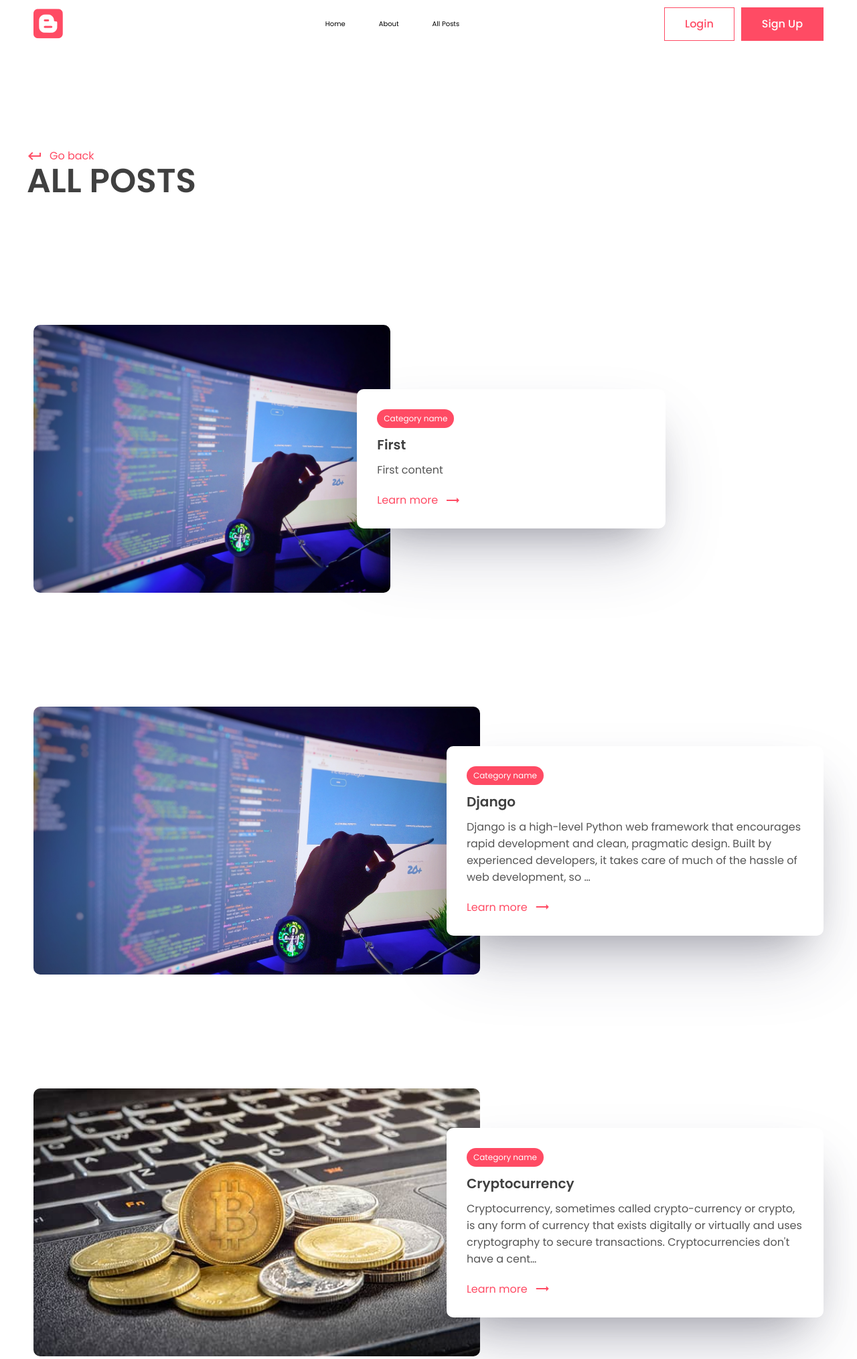
After one commit to manyal12345/blogapp, a Django app: page /all_posts in a window 1280 px wide. The commit adds this page. Shown: the top 2029 px of the page at 67% size. Run offline with Django 4.2, Linux system fonts and the light colour scheme; data comes from the database, SQL or seed files in the repository; both versions use the stored data as it was after the commit; some libraries are stand-ins or nearby versions.

Commit message:
requirements files

```diff
--- a/app/admin.py
+++ b/app/admin.py
@@ -1,6 +1,6 @@
 from django.contrib import admin
 
-from app.models import Comments, Post, Subscribe, Tag, Profile, WebsiteMeta
+from app.models import Comments, Post, Subscribe, Tag, Profile, VideoSlider, WebsiteMeta
 
 # Register your models here.
 admin.site.register(Post)
@@ -9,3 +9,4 @@ admin.site.register(Comments)
 admin.site.register(Subscribe)
 admin.site.register(Profile)
 admin.site.register(WebsiteMeta)
+admin.site.register(VideoSlider)
--- a/app/models.py
+++ b/app/models.py
@@ -46,6 +46,11 @@ class Post(models.Model):
     view_count = models.IntegerField(null=True, blank=True)
     is_featured = models.BooleanField(default=False)
     author = models.ForeignKey(User, on_delete=models.CASCADE, null=True, blank =True)
+    bookmarks = models.ManyToManyField(User, blank=True, related_name="bookmarks", default=None)
+    likes = models.ManyToManyField(User, blank=True, related_name="post_like", default=None)
+
+    def number_of_likes(self):
+        return self.likes.count()
 
 class Comments(models.Model):
     content = models.TextField()
@@ -61,3 +66,8 @@ class WebsiteMeta(models.Model):
     title = models.CharField(max_length=200)
     description = models.CharField(max_length=500)
     about = models.TextField()
+
+class VideoSlider(models.Model):
+    video = models.FileField(null=True, blank=True, upload_to="videos/")
+    title = models.CharField(max_length=100)
+    description = models.CharField(max_length=200)
--- a/app/static/app/style.css
+++ b/app/static/app/style.css
@@ -1,4 +1,5 @@
 @import url("https://fonts.googleapis.com/css2?family=Poppins:ital,wght@0,100;0,200;0,300;0,400;0,500;0,600;0,700;0,800;0,900;1,100;1,200;1,300;1,400;1,500;1,600;1,700;1,800;1,900&display=swap");
+@import url('https://fonts.googleapis.com/css2?family=Poppins:ital,wght@0,400;0,600;0,700;1,200&display=swap');
 
 * {
   margin: 0;
@@ -124,9 +125,27 @@ header .container {
 }
 
 .links a {
-  color: var(--black);
-  font-size: 1.6rem;
-  font-weight: 500;
+  position: relative;
+  color: #000;
+  font-size: 1em;
+  font-weight: 400;
+  text-decoration: none;
+  margin-left: 30px;
+  transition: 0.3s;
+}
+.links a ::before{
+  content: '';
+  position: absolute;
+  background: #000;
+  width: 0;
+  height: 3px;
+  bottom: 0;
+  left: 0;
+  transition: 0.3s;
+}
+.links a:hover::before{
+  width: 100%;
+
 }
 
 .link-active {
@@ -1064,3 +1083,118 @@ main {
 .reply button {
   background: transparent;
 }
+
+/* For Video Slider */
+
+/*
+.home{
+  position: relative;
+  width: 100%;
+  min-height: 100va;
+  display: flex;
+  justify-content: center;
+  flex-direction: column;
+  background: skyblue;
+}
+
+.home .content{
+  z-index: 888;
+  color: #fff;
+  width: 70%;
+  margin-top: 50px;
+  display: none;
+}
+
+.home .content.active{
+  display: block;
+}
+
+.home .content h1{
+  font-size: 4em;
+  font-weight: 700;
+  text-transform: uppercase;
+  letter-spacing: 5px;
+  line-height: 70px;
+  margin-bottom: 40px;
+  color: #fff;
+}
+
+.home .content h1 span{
+  font-weight: 400;
+  font-size: 1em;
+}
+
+.home .content p{
+  margin-bottom: 60px;
+}
+
+.home .content a{
+  background: #fff;
+  padding: 15px 35px;
+  border-radius: 2px;
+  color: #1680ac;
+  text-decoration: none;
+  font-size: 1.1em;
+  font-weight: 400;
+}
+
+
+.home video{
+  z-index: 0;
+  position: absolute;
+  top: 0;
+  left: 0;
+  width: 100%;
+  height: 100%;
+  object-fit: cover
+}
+
+.home::before{
+  z-index: 777;
+  content: '';
+  position: absolute;
+  width: 100%;
+  height: 100%;
+  top: 0;
+  left: 0;
+  background: rgba(3,96,251,0.5);
+  mix-blend-mode: overlay;
+}
+.slider-navigation{
+  z-index: 888;
+  position: relative;
+  display: flex;
+  justify-content: center;
+  align-items: center;
+  transform: translateY(80px);
+  margin-bottom: 12px;
+}
+
+.slider-navigation .nav-btn{
+  width: 12px;
+  height: 12px;
+  border-radius: 50%;
+  background: #fff;
+  transform: 0.3s ease;
+  box-shadow: 0 0 2px rgba(255,255,255,0.5);
+}
+
+.slider-navigation .nav-btn:not(:last-child){
+  margin-right: 20px;
+}
+
+.slider-navigation .nav-btn:hover{
+  transform: scale(2);
+}
+
+.video-slider {
+  position: absolute;
+  width: 100%;
+  clip-path: circle(0% at 0 50%);
+}
+
+.video-slider.active {
+  clip-path: circle(150% at 0 50%);
+  transition: 2s ease;
+  transition-property: clip-path;
+} */
--- a/app/static/app/url.js
+++ b/app/static/app/url.js
@@ -16,3 +16,32 @@ function toggleDiv(a) {
     replybox.style.display = "none";
   }
 }
+
+
+
+const btns = document.querySelectorAll('.nav-btn');
+const slides = document.querySelectorAll('.video-slider')
+const contents = document.querySelectorAll('.content')
+var sliderNav = function(index) {
+  btns.forEach((btn) => {
+      btn.classList.remove('active');
+  })
+
+  slides.forEach((slide) => {
+      slide.classList.remove('active');
+  })
+
+  contents.forEach((content) => {
+      content.classList.remove('active');
+  })
+
+  btns[index].classList.add('active');
+  slides[index].classList.add('active');
+  contents[index].classList.add('active');
+}
+
+btns.forEach((btn, i)=> {
+  btn.addEventListener('click', () => {
+      sliderNav(i);
+  })
+})
--- /dev/null
+++ b/app/templates/app/all_posts.html
@@ -0,0 +1,57 @@
+{% extends "base.html" %}
+{% block title %}Blog | All Posts{% endblock title %}
+{% block content %}
+<main>
+  <div class="container">
+    <div class="page-top">
+      <div class="top flex">
+        <div class="page-name">
+          <a href="" class="learn">
+            <span class="material-icons"> keyboard_return </span> Go back
+          </a>
+          <h1>All Posts</h1>
+        </div>
+      </div>
+    </div>
+  </div>
+</main>
+<section class="sp">
+  <div class="container">
+    <div class="blog-tags">
+    {% for post in all_posts%}
+    <section class="sp">
+        <div class="container">
+          <a href="{% url 'post_page' post.slug %}">
+          <div class="grid-2">
+            <div class="post-img">
+              <img src="{{post.image.url}}" alt="" />
+            </div>
+            <div class="post-content">
+              <div class="cetagory">
+                <p>Category name</p>
+              </div>
+              <h1>
+                {{post.title}}
+              </h1>
+              <p class="des">
+                {{post.content|truncatechars:200}}
+              </p>
+              <a class="learn" href="#"
+                >Learn more <span class="material-icons"> trending_flat </span></a
+              >
+            </div>
+          </div>
+        </a>
+        </div>
+      </section>
+    {% comment %} <p class="tag">
+      <a style="color: white;" href="{% url 'post_page' post.slug %}">{{post.title}}</a>
+    </p> {% endcomment %}
+    {% endfor %}
+
+
+  </div>
+  </div>
+</section>
+
+{%endblock%}
--- a/app/urls.py
+++ b/app/urls.py
@@ -10,4 +10,8 @@ urlpatterns = [
     path('search/', views.search_posts, name='search'),
     path('about/', views.about, name='about'),
     path('accounts/register/', views.register_user, name='register'),
+    path('bookmark_post/<slug:slug>', views.bookmark_post, name='bookmark_post'),
+    path('like_post/<slug:slug>', views.like_post, name='like_post'),
+    path('all_bookmark_post', views.all_bookmark_post, name='all_bookmark_post'),
+    path('all_posts', views.all_posts, name='all_posts'),
 ]
--- a/app/views.py
+++ b/app/views.py
@@ -1,7 +1,7 @@
-from django.shortcuts import render, redirect
+from django.shortcuts import render, redirect, get_object_or_404
 from app.forms import CommentForm, NewUserForm, SubscribeForm
 from django.http import HttpResponseRedirect
-from app.models import Comments, Post, Tag, Profile, WebsiteMeta
+from app.models import Comments, Post, Tag, Profile, VideoSlider, WebsiteMeta
 from django.urls import reverse
 from django.contrib.auth.models import User
 from django.db.models import Count
@@ -16,13 +16,16 @@ def index(request):
     subscribe_form = SubscribeForm()
     subscribe_successfully = None
     website_info = None
+    video_slider = None
 
     if WebsiteMeta.objects.all().exists():
         website_info = WebsiteMeta.objects.all()[0]
 
+    if VideoSlider.objects.all().exists():
+        video_slider = VideoSlider.objects.all()
+
     if featured_blog:
         featured_blog = featured_blog[0]
-
 
     if request.POST:
         subscribe_form = SubscribeForm(request.POST)
@@ -32,13 +35,26 @@ def index(request):
             subscribe_successfully = 'Subscribed Successfully'
             subscribe_form = SubscribeForm()
 
-    context = { 'posts':posts, 'top_post':top_post, 'recent_post':recent_post, 'subscribe_form':subscribe_form, 'subscribe_successfully':subscribe_successfully, 'featured_blog':featured_blog, 'website_info':website_info }
+    context = { 'posts':posts, 'top_post':top_post, 'recent_post':recent_post, 'subscribe_form':subscribe_form, 'subscribe_successfully':subscribe_successfully, 'featured_blog':featured_blog, 'website_info':website_info, 'video_slider':video_slider}
     return render(request, 'app/index.html', context)
 
 def post_page(request, slug):
     post = Post.objects.get(slug = slug)
     comments = Comments.objects.filter(post = post, parent=None)
     form = CommentForm()
+    #Bookmark Logic
+    bookmarked = False
+    if post.bookmarks.filter(id=request.user.id).exists():
+        bookmarked = True
+    is_bookmarked = bookmarked
+
+    #Likes Logic
+    liked = False
+    if post.likes.filter(id=request.user.id).exists():
+        liked = True
+    number_of_likes = post.number_of_likes()
+    post_is_liked = liked
+
 
     if request.POST:
         comment_form = CommentForm(request.POST)
@@ -67,7 +83,7 @@ def post_page(request, slug):
     else:
         post.view_count = post.view_count + 1
     post.save()
-    context = { 'post':post, 'form':form, 'comments':comments }
+    context = {'form':form, 'post':post, 'comments':comments, 'is_bookmarked':is_bookmarked, 'post_is_liked':post_is_liked, 'number_of_likes':number_of_likes}
     return render(request, 'app/post.html', context)
 
 def tag_page(request, slug):
@@ -115,3 +131,31 @@ def register_user(request):
 
     context = {'form':form }
     return render(request, 'registration/registration.html', context)
+
+#Bookmark Logic
+def bookmark_post(request, slug):
+    post = get_object_or_404(Post, id=request.POST.get('post_id'))
+    if post.bookmarks.filter(id=request.user.id).exists():
+        post.bookmarks.remove(request.user)
+    else:
+        post.bookmarks.add(request.user)
+    return HttpResponseRedirect(reverse('post_page', args=[str(slug)]))
+
+#like Logic
+def like_post(request, slug):
+    post = get_object_or_404(Post, id=request.POST.get('post_id'))
+    if post.likes.filter(id=request.user.id).exists():
+        post.likes.remove(request.user)
+    else:
+        post.likes.add(request.user)
+    return HttpResponseRedirect(reverse('post_page', args=[str(slug)]))
+
+def all_bookmark_post(request):
+    all_bookmark_post = Post.objects.filter(bookmarks = request.user)
+    context = {'all_bookmark_post':all_bookmark_post}
+    return render(request, 'app/all_bookmark_post.html', context)
+
+def all_posts(request):
+    all_posts = Post.objects.all()
+    context = {'all_posts':all_posts}
+    return render(request, 'app/all_posts.html', context)
--- /dev/null
+++ b/requirements.txt
@@ -0,0 +1,4 @@
+asgiref==3.7.2
+Django==4.2.6
+Pillow==10.1.0
+sqlparse==0.4.4
--- a/templates/base.html
+++ b/templates/base.html
@@ -33,7 +33,11 @@
         <div class="links">
           <a href="{% url 'index' %}">Home</a>
           <a href="{% url 'about' %}">About</a>
-          <a href="">All Posts</a>
+          <a href="{% url 'all_posts' %}">All Posts</a>
+          {% if user.is_authenticated %}
+          <a href="{% url 'all_bookmark_post' %}">Bookmark Post</a>
+          {% endif %}
+
         </div>
         <div class="action-btn">
           {% if user.is_authenticated %}
@@ -52,6 +56,7 @@
       </div>
     </header>
     <main>
+
    {% block content %}
    {% endblock content %}
     </main>
```
Also changed, not shown: app/templates/app/all_bookmark_post.html (added, +32 -0 lines), app/templates/app/index.html (+18 -3 lines), app/templates/app/post.html (+35 -2 lines), app/migrations/0011_post_bookmarks.py (added), app/migrations/0012_post_likes.py (added), app/migrations/0013_videoslider.py (added), db.sqlite3, 2 other files.
